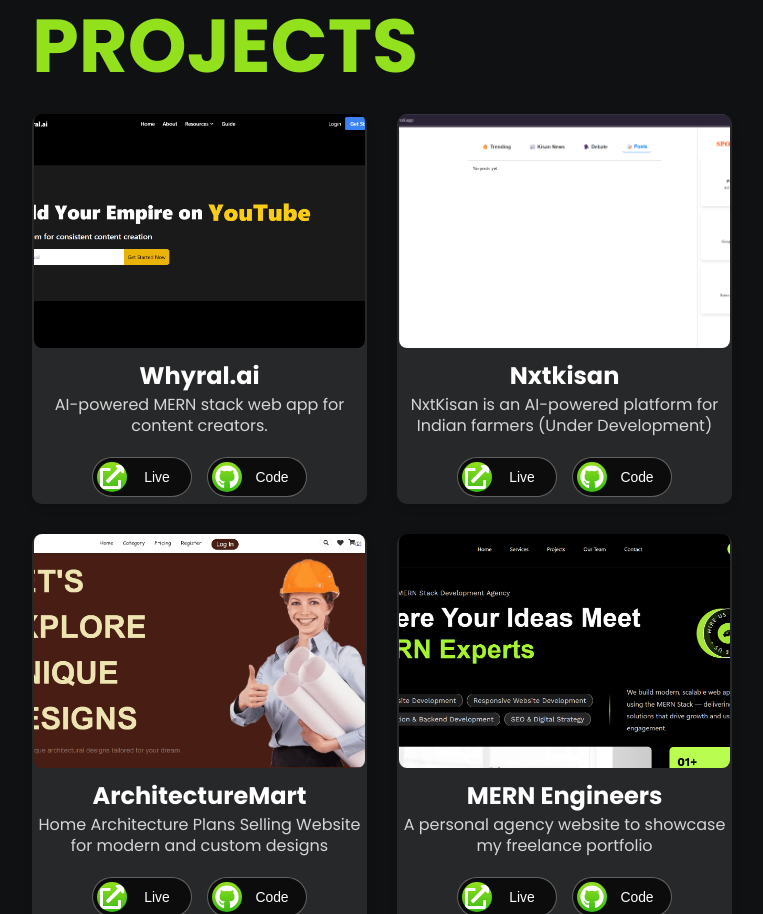
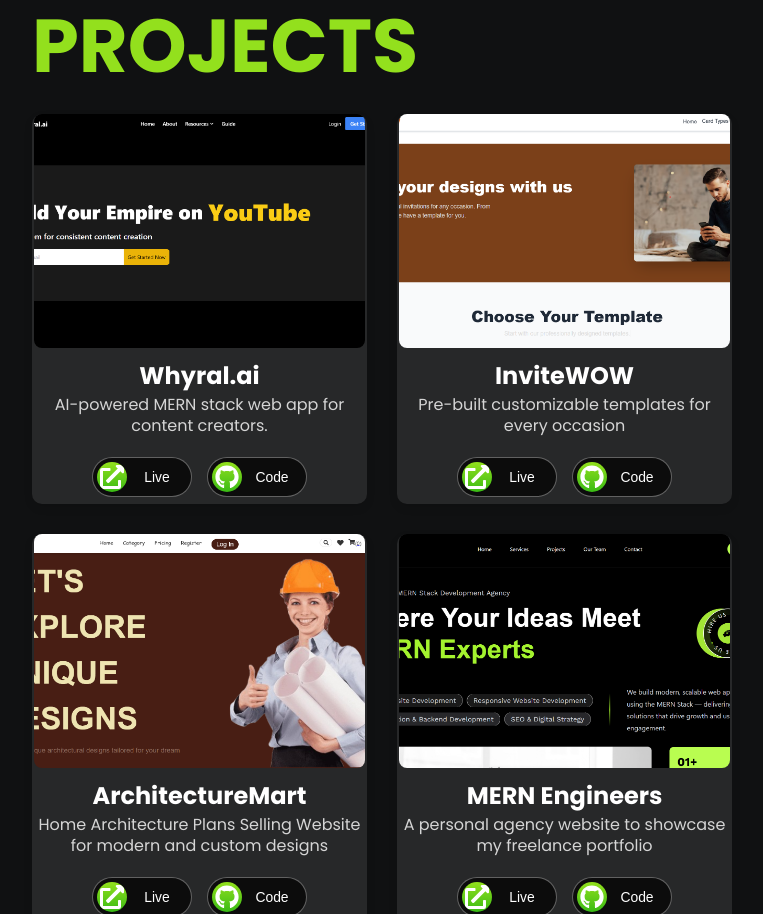
Before and after one commit to DineshPawar7/DineshPawar-Portfolio07, a React (Create React App) app: page / in a window 1280 px wide. Shown: the part 796-1710 px from the top of the page, without its empty margins (478-1241 px from the left). Built offline with nearby package versions, Linux system fonts and the light colour scheme; no server answers.

Commit message:
Refactor code structure for improved readability and maintainability

```diff
--- a/src/pages/Projects.js
+++ b/src/pages/Projects.js
@@ -1,7 +1,7 @@
 import React from "react";
 import "../styles/Project.css";
 import Whyral from "../assets/whyral.png";
-import Nxtkisan from "../assets/nxtkisan.png";
+import invitewow from "../assets/inviteWOW.png";
 import Archmart from "../assets/archmart.png";
 import MERN from "../assets/mernEngineers.png";
 import { FaGithub } from "react-icons/fa";
@@ -14,18 +14,18 @@ const projectsData = [
     title: "Whyral.ai",
     description:
       "AI-powered MERN stack web app for content creators.",
-    github: "https://github.com/DineshPawar7/koshank-portfolio",
-    live: "https://koshank-testing.netlify.app/",
+    github: "https://github.com/DineshPawar7/whyral.ai",
+    live: "https://whyral-ai.vercel.app/",
     img: Whyral,
   },
   {
     id: 2,
-    title: "Nxtkisan",
+    title: "InviteWOW",
     description:
-      "NxtKisan is an AI-powered platform for Indian farmers (Under Development)",
-    github: "https://github.com/DineshPawar7/nxtkisan-client",
-    live: "https://nxtkisan.vercel.app/",
-    img: Nxtkisan,
+      "Pre-built customizable templates for every occasion",
+    github: "https://github.com/DineshPawar7/invitewow",
+    live: "https://github.com/DineshPawar7/invitewow",
+    img: invitewow,
   },
   {
     id: 3,
```
Also changed, not shown: src/assets/inviteWOW.png (added), src/assets/nxtkisan.png (deleted).
